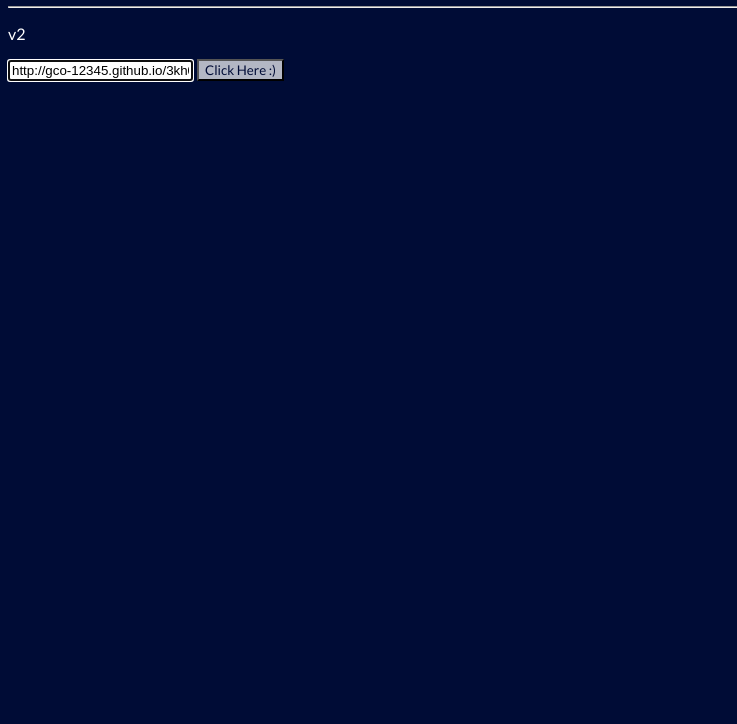
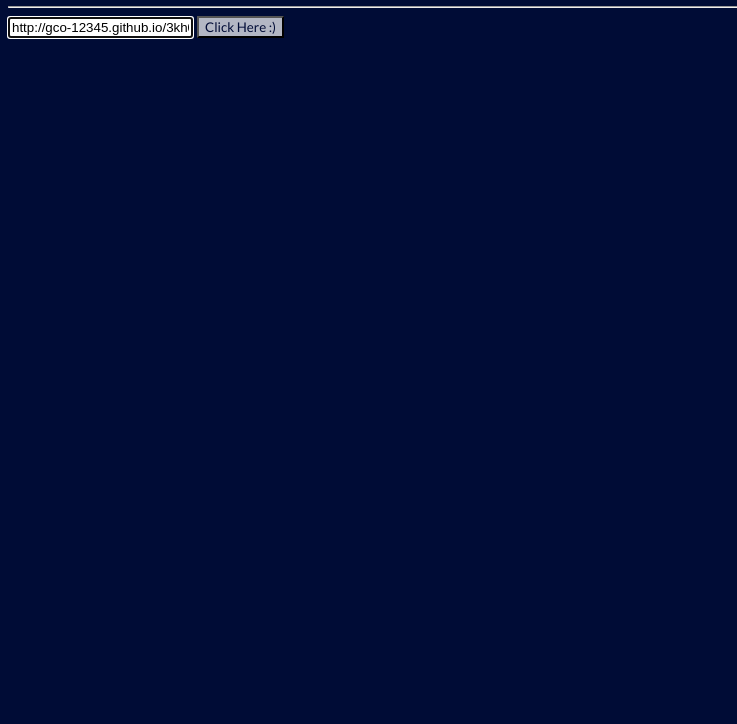
Before and after one commit to gco-12345/pan-lite, a plain HTML site: page cloak.html in a window 1280 px wide. Shown: the part 76-800 px from the top of the page, without its empty margins (0-737 px from the left). Drawn offline with Linux system fonts and the light colour scheme.

Commit message:
Update cloak.html

```diff
--- a/cloak.html
+++ b/cloak.html
@@ -32,7 +32,6 @@ body {
   <body>
     <h1>Cloak</h1>
     <hr>
-    <p>v2</p>
 <input
   type="text"
   id="input"
```
